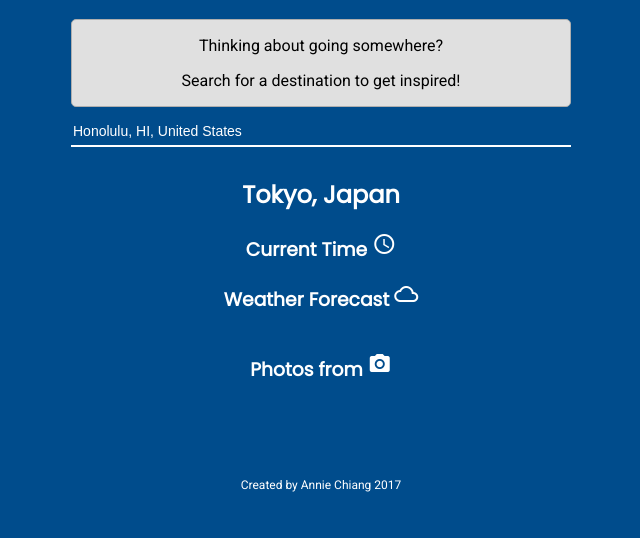
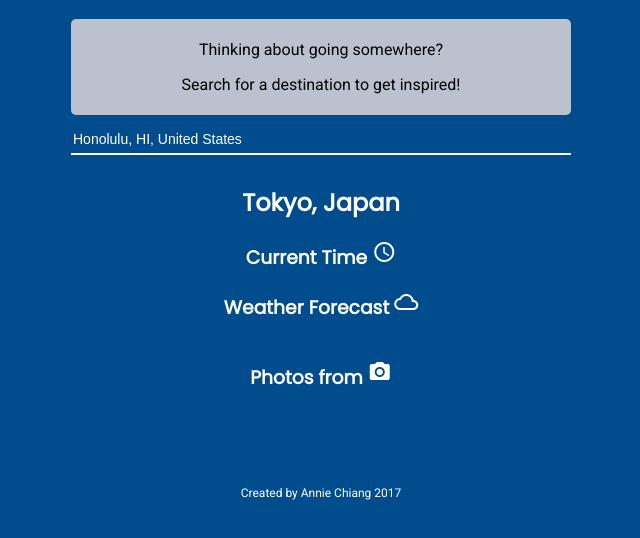
Before and after one commit to codeannie/inspire-travel, a plain HTML site: page index.html in a window 1280 px wide. Shown: the part 72-610 px from the top of the page, without its empty margins (319-959 px from the left). Drawn offline with nearby package versions, Linux system fonts and the light colour scheme; some packages are replaced by stand-ins of ours.

Commit message:
added opacity to explain & forecast

```diff
--- a/css/main.css
+++ b/css/main.css
@@ -10,7 +10,8 @@ h1, h2, h3 {
     vertical-align: center;
     /* padding: 5px; */
     /* border-bottom: 2px solid #ffffff; */
-    /* background-color: #000000; */
+    /* background-color: rgba(0, 0, 0, 0.7); */
+    /* opacity: 0.5; */
 }
 
 .landing-page {
@@ -24,8 +25,10 @@ h1, h2, h3 {
     margin: auto;
     text-align: center;
     color: #000000;
-    background-color: #e0e0e0;
-    border: 1px solid #aeaeae;
+    /* background-color: #e0e0e0;  */
+    padding: 5px;
+    background-color: rgba(234, 224, 224, 0.80);
+    /* border: 1px solid #aeaeae;  */
     border-radius: 5px;
 }
 
@@ -42,6 +45,7 @@ input {
     font-size: 14px;
     color: #ffffff;
     background-color: #004c8c;
+    /* background-color: rgba(234, 224, 224, 0.70); */
     border: none;
     border-bottom: 2px solid #ffffff;
     /* border-radius: 5px; */
@@ -67,15 +71,14 @@ input[type=text]:focus {
 }  */
 
 .weather-card {
-    /* display: inline-block; */
     width: 80%;
     height: 230px;
     padding: 10px;
     margin-bottom: 5px;
-    /* color: #000000;   */
     color: #ffffff;
     /* background-color: #e0e0e0; */
-    background-color: #212121;
+    /* background-color: #212121; */
+    background-color: rgba(0, 0, 0, 0.6);
     border-radius: 5px;
 }
 
```
